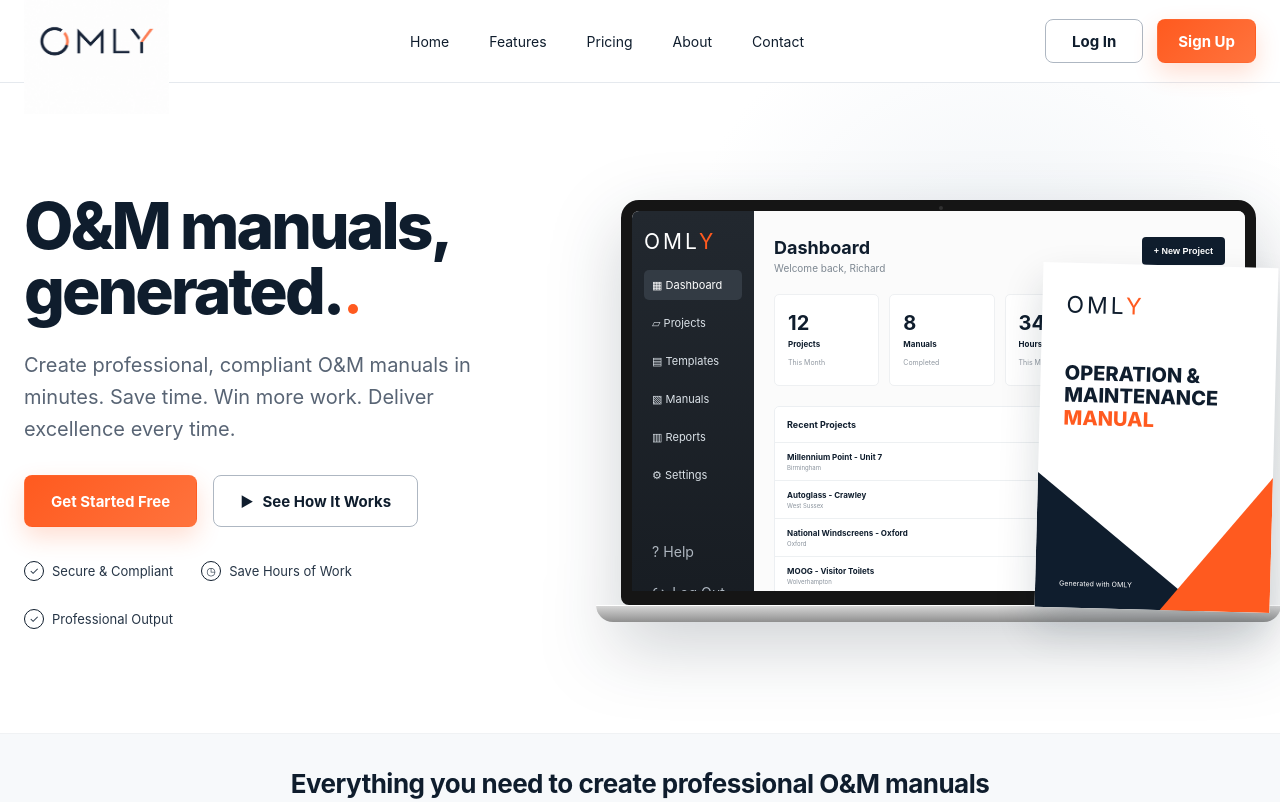
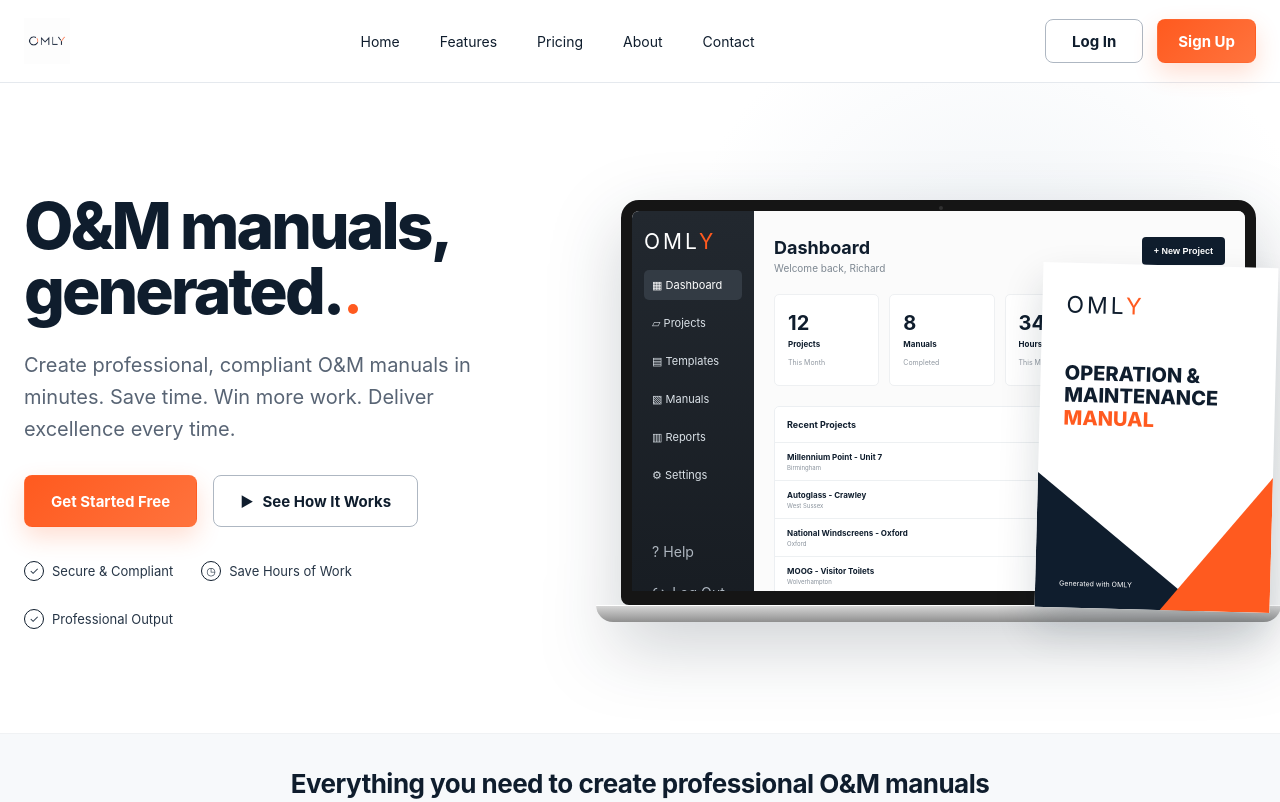
Before and after one commit to leo-nelson/omly, a website: page public/index.html in a window 1280 px wide. Shown: the top 802 px of the page. Drawn offline with Linux system fonts and the light colour scheme.

Commit message:
Update styles.css

```diff
--- a/public/css/styles.css
+++ b/public/css/styles.css
@@ -40,7 +40,7 @@
   justify-content:space-between;
   gap:28px;
 }
-.brand img{width:145px;height:auto}
+.brand img{height:46px;width:auto;max-width:none}
 .main-nav{display:flex;align-items:center;gap:40px;font-size:14px}
 .main-nav a{transition:.2s}
 .main-nav a:hover{color:var(--orange)}
```
